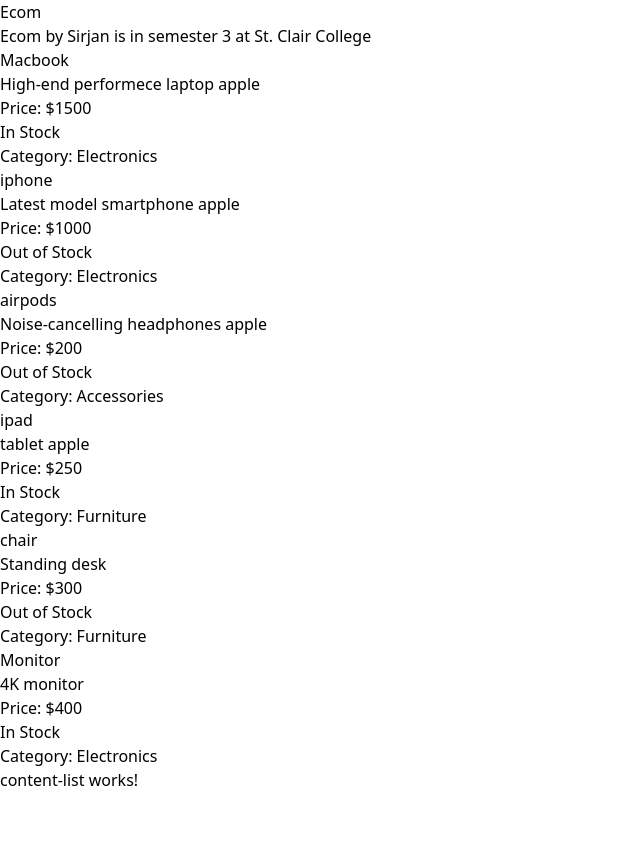
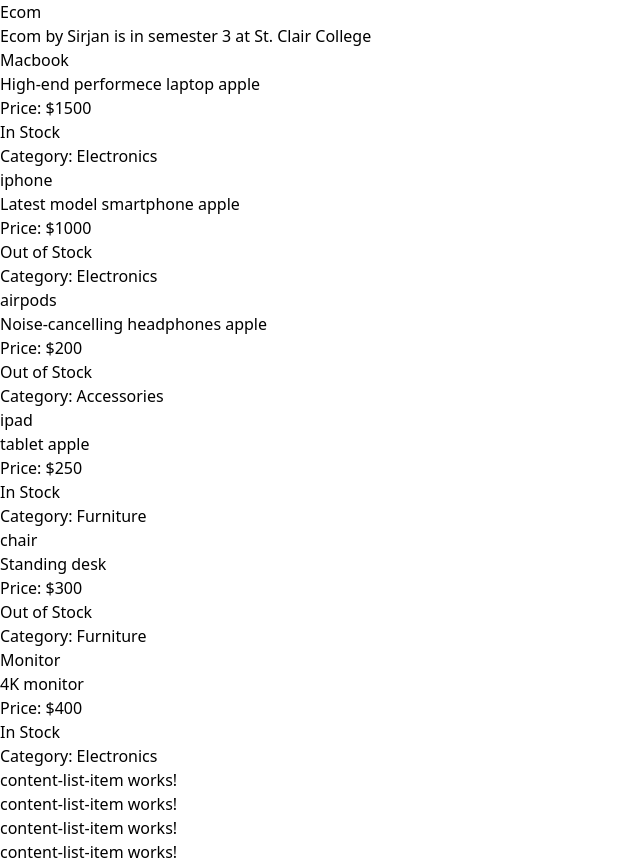
Before and after one commit to KingSlayer-KS/Sirjandeep_Kandhari_Learning_Angular, an Angular app: page / in a window 1280 px wide. Shown: the whole page, without its empty margins (0-640 px from the left). Before the commit the page ends 800 px from the top, so only its background shows below. Built offline with nearby package versions, Linux system fonts and the light colour scheme.

Commit message:
addes 4 ContentListItem in the ContentList

```diff
--- a/src/app/content-list/content-list.component.html
+++ b/src/app/content-list/content-list.component.html
@@ -1 +1,4 @@
-<p>content-list works!</p>
+<app-content-list-item></app-content-list-item>
+<app-content-list-item></app-content-list-item>
+<app-content-list-item></app-content-list-item>
+<app-content-list-item></app-content-list-item>
--- a/src/app/content-list/content-list.component.ts
+++ b/src/app/content-list/content-list.component.ts
@@ -1,10 +1,11 @@
 import { Component } from '@angular/core';
 import { Item } from '../models/item.model';
+import { ContentListItemComponent } from "../content-list-item/content-list-item.component";
 
 @Component({
   selector: 'app-content-list',
   standalone: true,
-  imports: [],
+  imports: [ContentListItemComponent],
   templateUrl: './content-list.component.html',
   styleUrl: './content-list.component.css'
 })
```
